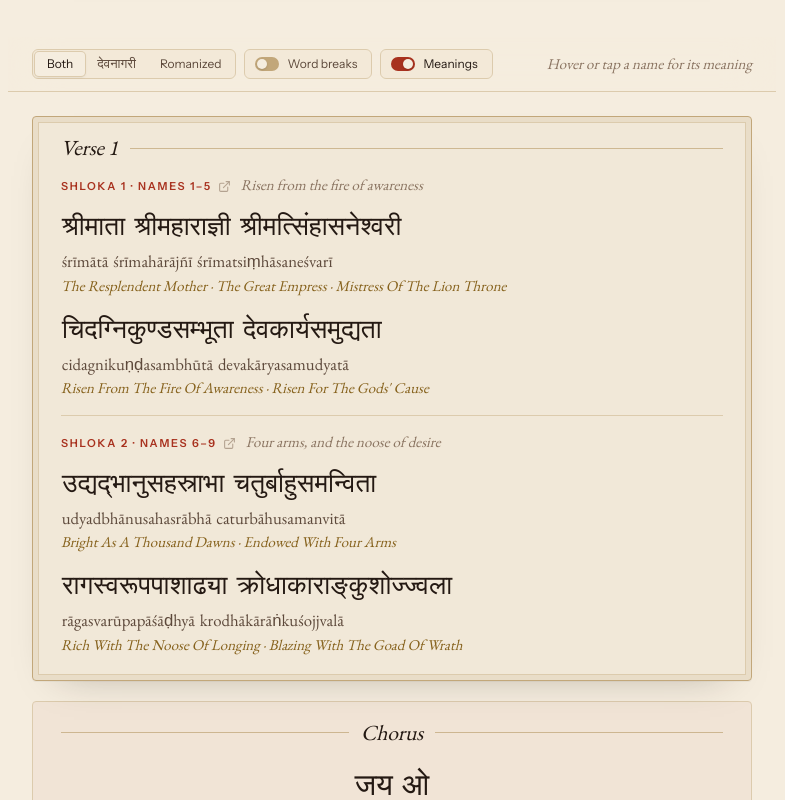
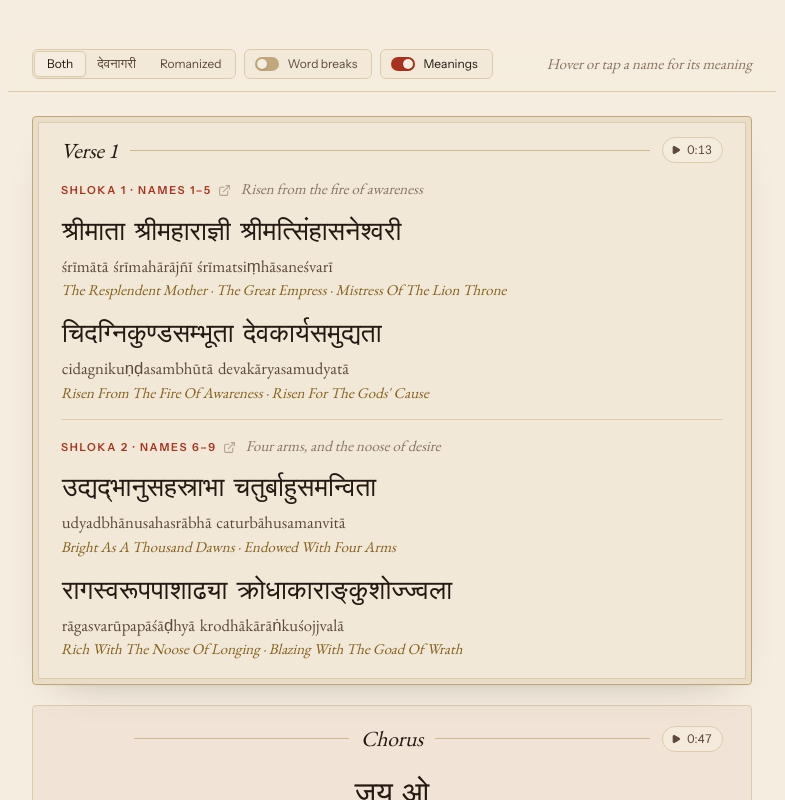
Before and after one commit to brandonfancher/lalita, a Next.js app: page /jam in a window 1280 px wide. Shown: the part 800-1600 px from the top of the page, without its empty margins (248-1033 px from the left). Built offline with nearby package versions, Linux system fonts and the light colour scheme; a web font is replaced by a local one.

Commit message:
Jam: play each section from where it begins in the video
Co-authored-by: Brandon Fancher <brandonfancher@gmail.com>

```diff
--- a/src/app/jam/page.tsx
+++ b/src/app/jam/page.tsx
@@ -1,12 +1,12 @@
 import { ExternalLink } from "lucide-react";
 
 import {
-  JamLyrics,
+  JamSession,
   type JamNama,
   type JamSection,
   type JamStanza,
   type JamToken,
-} from "@/components/jam-lyrics";
+} from "@/components/jam-session";
 import { getModule, getNamaIndex, type NamaIndexEntry } from "@/lib/content";
 import { JAM_SONG, JAM_VIDEO, type SungShloka, type SungWord } from "@/lib/jam-song";
 import type { Token } from "@/lib/types";
@@ -71,11 +71,13 @@ export default function JamPage() {
       ? {
           kind: "verse",
           label: section.label,
+          startSec: section.startSec,
           stanzas: section.shlokas.map((s, i) => toStanza(s, `${si}.${i}`, namaByIndex)),
         }
       : {
           kind: section.kind,
           label: section.label,
+          startSec: section.startSec,
           words: section.words.map((w, i) => toWord(w, `${si}.${i}`, namaByIndex)),
         },
   );
@@ -92,19 +94,10 @@ export default function JamPage() {
         </p>
       </header>
 
-      <figure className="mb-10">
-        <div className="folio rounded-sm p-2 sm:p-2.5">
-          <div className="relative aspect-video overflow-hidden rounded-[1px] bg-surface-3">
-            <iframe
-              src={`https://www.youtube-nocookie.com/embed/${JAM_VIDEO.youtubeId}?rel=0`}
-              title={JAM_VIDEO.title}
-              allow="accelerometer; autoplay; clipboard-write; encrypted-media; gyroscope; picture-in-picture; web-share"
-              referrerPolicy="strict-origin-when-cross-origin"
-              allowFullScreen
-              className="absolute inset-0 h-full w-full"
-            />
-          </div>
-        </div>
+      <JamSession
+        video={JAM_VIDEO}
+        sections={sections}
+        caption={
           <figcaption className="mt-3 flex flex-wrap items-baseline gap-x-2 text-[15px] italic text-ink-faint">
             <span>
               Sung by{" "}
@@ -129,9 +122,8 @@ export default function JamPage() {
               <span className="sr-only">(opens in a new tab)</span>
             </a>
           </figcaption>
-      </figure>
-
-      <JamLyrics sections={sections} />
+        }
+      />
     </div>
   );
 }
--- a/src/components/jam-lyrics.tsx
+++ b/src/components/jam-session.tsx
@@ -1,14 +1,14 @@
 "use client";
 
-import { useState, type ReactNode } from "react";
-import { ExternalLink, X } from "lucide-react";
+import { useRef, useState, type ReactNode } from "react";
+import { ExternalLink, Play, X } from "lucide-react";
 
 import { FitText } from "@/components/fit-text";
 import { HyphenatedText } from "@/components/hyphenated-text";
 import { ScriptToggle } from "@/components/script-toggle";
 import { WordBreakToggle } from "@/components/word-break-toggle";
 import type { Hyphenated } from "@/lib/types";
-import { cn } from "@/lib/utils";
+import { cn, formatTime } from "@/lib/utils";
 
 export type JamNama = { index: number; deva: string; iast: string; gloss: string; moduleId: string };
 
@@ -34,11 +34,17 @@ export type JamStanza = {
   lines: { tokens: JamToken[] }[];
 };
 
+/** `startSec` is where the section begins in the video. */
 export type JamSection =
-  | { kind: "verse"; label: string; stanzas: JamStanza[] }
-  | { kind: "chorus" | "tag"; label: string; words: JamToken[] };
+  | { kind: "verse"; label: string; startSec: number; stanzas: JamStanza[] }
+  | { kind: "chorus" | "tag"; label: string; startSec: number; words: JamToken[] };
+
+export type JamVideo = { youtubeId: string; title: string };
 
 type Align = "start" | "center" | "end";
+type Seek = (sec: number) => void;
+
+const PLAYER_ORIGIN = "https://www.youtube-nocookie.com";
 
 const namaHref = (n: JamNama) => `/shloka/${n.moduleId}#nama-${n.index}`;
 
@@ -55,13 +61,49 @@ const VERSE_IAST = cn(
   "script-iast:text-lg script-iast:text-ink sm:script-iast:text-xl",
 );
 
-export function JamLyrics({ sections }: { sections: JamSection[] }) {
+export function JamSession({
+  video,
+  caption,
+  sections,
+}: {
+  video: JamVideo;
+  caption: ReactNode;
+  sections: JamSection[];
+}) {
   /** Token whose gloss is pinned open by a tap. */
   const [activeId, setActiveId] = useState<string | null>(null);
   const [meanings, setMeanings] = useState(true);
+  const playerRef = useRef<HTMLIFrameElement>(null);
+
+  // The embed's own message protocol (enabled by `enablejsapi=1`), which spares
+  // loading YouTube's iframe API script.
+  const seek: Seek = (sec) => {
+    const player = playerRef.current?.contentWindow;
+    const send = (func: string, args: unknown[] = []) =>
+      player?.postMessage(JSON.stringify({ event: "command", func, args }), PLAYER_ORIGIN);
+    send("seekTo", [sec, true]);
+    send("playVideo");
+  };
 
   return (
     <div>
+      <figure className="mb-10">
+        <div className="folio rounded-sm p-2 sm:p-2.5">
+          <div className="relative aspect-video overflow-hidden rounded-[1px] bg-surface-3">
+            <iframe
+              ref={playerRef}
+              src={`${PLAYER_ORIGIN}/embed/${video.youtubeId}?rel=0&enablejsapi=1`}
+              title={video.title}
+              allow="accelerometer; autoplay; clipboard-write; encrypted-media; gyroscope; picture-in-picture; web-share"
+              referrerPolicy="strict-origin-when-cross-origin"
+              allowFullScreen
+              className="absolute inset-0 h-full w-full"
+            />
+          </div>
+        </div>
+        {caption}
+      </figure>
+
       <div className="z-30 -mx-4 mb-6 border-b border-line bg-surface-0/85 px-4 py-3 backdrop-blur-xl sm:sticky sm:top-0 sm:-mx-6 sm:px-6">
         <div className="flex flex-wrap items-center gap-x-3 gap-y-2">
           <div className="flex flex-wrap items-center gap-2">
@@ -83,7 +125,7 @@ export function JamLyrics({ sections }: { sections: JamSection[] }) {
               aria-label={section.label}
               className="folio rounded-sm px-5 py-4 sm:px-7 sm:py-5"
             >
-              <SectionLabel>{section.label}</SectionLabel>
+              <SectionHeader section={section} youtubeId={video.youtubeId} seek={seek} />
               <div className="divide-y divide-line">
                 {section.stanzas.map((stanza) => (
                   <Stanza
@@ -100,6 +142,9 @@ export function JamLyrics({ sections }: { sections: JamSection[] }) {
             <Refrain
               key={section.label}
               section={section}
+              header={
+                <SectionHeader section={section} youtubeId={video.youtubeId} seek={seek} centered />
+              }
               meanings={meanings}
               activeId={activeId}
               onToggle={setActiveId}
@@ -111,13 +156,55 @@ export function JamLyrics({ sections }: { sections: JamSection[] }) {
   );
 }
 
-function SectionLabel({ children, centered = false }: { children: ReactNode; centered?: boolean }) {
+function SectionHeader({
+  section,
+  youtubeId,
+  seek,
+  centered = false,
+}: {
+  section: JamSection;
+  youtubeId: string;
+  seek: Seek;
+  centered?: boolean;
+}) {
+  const time = formatTime(section.startSec);
+  const pill =
+    "inline-flex shrink-0 items-center gap-1.5 rounded-full border py-1 pl-2 pr-2.5 font-sans text-xs tabular-nums";
+
   return (
-    <h2 className="mb-3 flex items-center gap-3">
-      {centered && <span aria-hidden className="h-px flex-1 bg-gold/40" />}
-      <span className="display text-[1.35rem] italic leading-none text-ink">{children}</span>
+    <div className="mb-3 flex items-center gap-3">
+      {centered && (
+        <>
+          {/* Balances the play button so the label stays centred. */}
+          <span aria-hidden className={cn(pill, "invisible")}>
+            <Play size={10} />
+            {time}
+          </span>
+          <span aria-hidden className="h-px flex-1 bg-gold/40" />
+        </>
+      )}
+      <h2 className="display text-[1.35rem] italic leading-none text-ink">{section.label}</h2>
       <span aria-hidden className="h-px flex-1 bg-gold/40" />
-    </h2>
+      <a
+        href={`https://youtu.be/${youtubeId}?t=${section.startSec}`}
+        target="_blank"
+        rel="noreferrer"
+        onClick={(e) => {
+          if (e.metaKey || e.ctrlKey || e.shiftKey || e.altKey) return;
+          e.preventDefault();
+          seek(section.startSec);
+        }}
+        aria-label={`Play the ${section.label.toLowerCase()} from ${time}`}
+        title={`Play from ${time} in the video`}
+        className={cn(
+          pill,
+          "border-line-strong bg-surface-0/70 text-ink-muted transition-colors hover:border-sindura/50 hover:text-sindura",
+        )}
+      >
+        <Play size={10} className="fill-current" aria-hidden />
+        {time}
+      </a>
+    </div>
   );
 }
 
@@ -210,11 +297,13 @@ function Stanza({
 
 function Refrain({
   section,
+  header,
   meanings,
   activeId,
   onToggle,
 }: {
   section: Extract<JamSection, { kind: "chorus" | "tag" }>;
+  header: ReactNode;
   meanings: boolean;
   activeId: string | null;
   onToggle: (id: string | null) => void;
@@ -231,7 +320,7 @@ function Refrain({
           : "border-gold/35 bg-gold/[0.05]",
       )}
     >
-      <SectionLabel centered>{section.label}</SectionLabel>
+      {header}
 
       <div className="space-y-3">
         {section.words.map((word) => {
--- a/src/lib/jam-song.ts
+++ b/src/lib/jam-song.ts
@@ -10,9 +10,10 @@ export type SungShloka = { shloka: number; lines?: number[] };
 /** A word sung on its own: one of the thousand names, or a word that is not one of them. */
 export type SungWord = { nama: number } | { deva: string; iast: string; gloss: string };
 
+/** `startSec` is where the section begins in the video. */
 export type SongSection =
-  | { kind: "verse"; label: string; shlokas: SungShloka[] }
-  | { kind: "chorus" | "tag"; label: string; words: SungWord[] };
+  | { kind: "verse"; label: string; startSec: number; shlokas: SungShloka[] }
+  | { kind: "chorus" | "tag"; label: string; startSec: number; words: SungWord[] };
 
 export const JAM_VIDEO = {
   youtubeId: "66B6kSf9wn4",
@@ -22,10 +23,11 @@ export const JAM_VIDEO = {
 };
 
 export const JAM_SONG: SongSection[] = [
-  { kind: "verse", label: "Verse 1", shlokas: [{ shloka: 1 }, { shloka: 2 }] },
+  { kind: "verse", label: "Verse 1", startSec: 13, shlokas: [{ shloka: 1 }, { shloka: 2 }] },
   {
     kind: "chorus",
     label: "Chorus",
+    startSec: 47,
     words: [
       { deva: "जय ओ", iast: "jaya o", gloss: "Victory to you, O —" },
       { nama: 1000 },
@@ -34,10 +36,15 @@ export const JAM_SONG: SongSection[] = [
       { nama: 718 },
     ],
   },
-  { kind: "tag", label: "Tag", words: [{ nama: 935 }] },
-  { kind: "verse", label: "Verse 2", shlokas: [{ shloka: 41 }, { shloka: 42 }] },
-  { kind: "verse", label: "Verse 3", shlokas: [{ shloka: 52 }, { shloka: 53 }] },
-  { kind: "verse", label: "Verse 4", shlokas: [{ shloka: 55 }, { shloka: 56 }] },
-  { kind: "verse", label: "Verse 5", shlokas: [{ shloka: 109 }, { shloka: 118 }] },
-  { kind: "verse", label: "Verse 6", shlokas: [{ shloka: 164 }, { shloka: 182, lines: [0, 1] }] },
+  { kind: "tag", label: "Tag", startSec: 117, words: [{ nama: 935 }] },
+  { kind: "verse", label: "Verse 2", startSec: 134, shlokas: [{ shloka: 41 }, { shloka: 42 }] },
+  { kind: "verse", label: "Verse 3", startSec: 253, shlokas: [{ shloka: 52 }, { shloka: 53 }] },
+  { kind: "verse", label: "Verse 4", startSec: 369, shlokas: [{ shloka: 55 }, { shloka: 56 }] },
+  { kind: "verse", label: "Verse 5", startSec: 485, shlokas: [{ shloka: 109 }, { shloka: 118 }] },
+  {
+    kind: "verse",
+    label: "Verse 6",
+    startSec: 610,
+    shlokas: [{ shloka: 164 }, { shloka: 182, lines: [0, 1] }],
+  },
 ];
```
Lines whose indentation alone changed are shown as unchanged.
